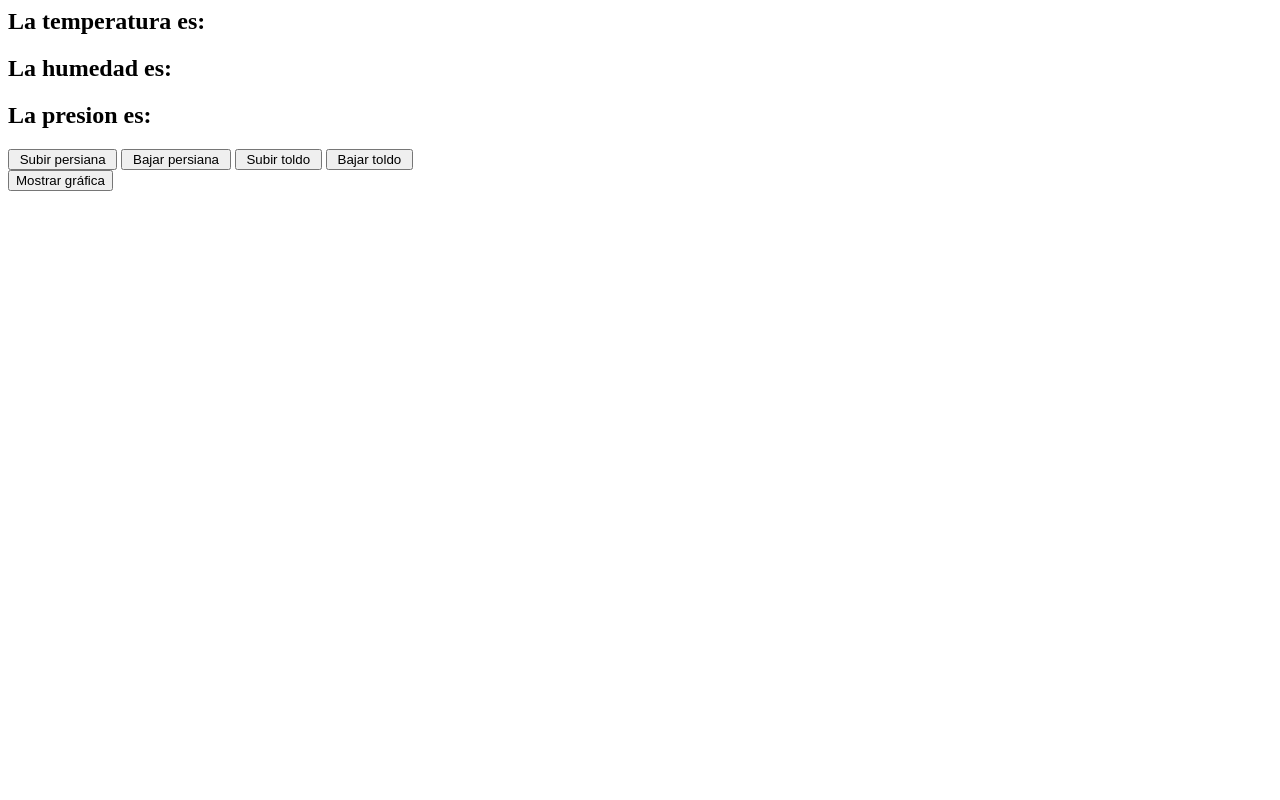
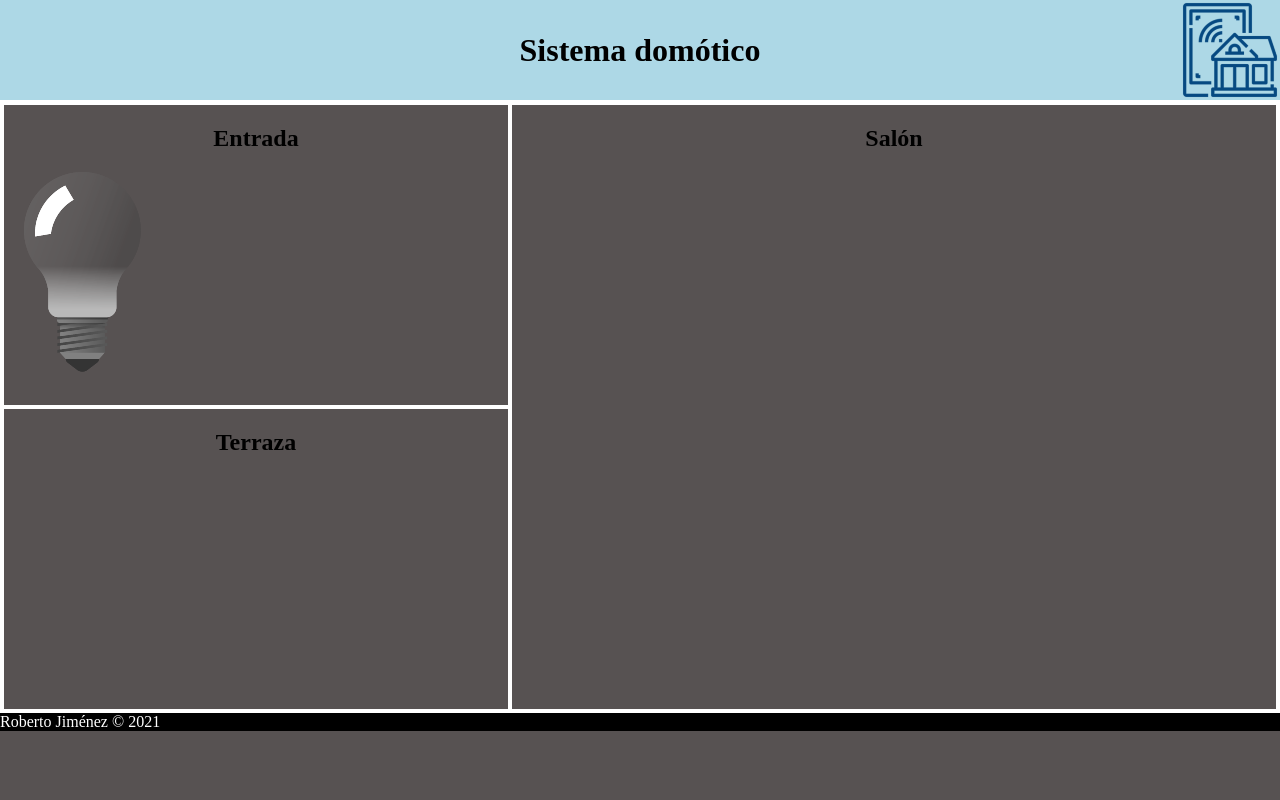
Before and after one commit to RobertoJim/Servidor-Django-MQTT, a Django app: page / in a window 1280 px wide. Run offline with Django 3.2, Linux system fonts and the light colour scheme.

Commit message:
Principio implementacion interfaz

```diff
--- a/ProyectoMQTT/ProyectoMQTT/mqtt.py
+++ b/ProyectoMQTT/ProyectoMQTT/mqtt.py
@@ -4,7 +4,7 @@ import json
 
 from datetime import datetime
 
-SensorJson={};temperatura="";humedad="";presion="";mensaje4=""; mensaje5 = ""
+SensorJson={};temperatura="";humedad="";presion="";mensajeLed=""; mensaje5 = ""
 
 arrayTemperatura = ['', '', '', '', '', '', '', '', '', '', '', '']
 arrayHora = ['', '', '', '', '', '', '', '', '', '', '', '']
@@ -31,7 +31,7 @@ def on_connect(client, userdata, flags, rc):
 
 def on_message(client, userdata, msg):
 
-    global SensorJson; global mensaje4; global mensaje5; global temperatura; global humedad ; global presion
+    global SensorJson; global mensajeLed; global mensaje5; global temperatura; global humedad ; global presion
 
     global arrayTemperatura; global arrayHora
 
@@ -53,7 +53,8 @@ def on_message(client, userdata, msg):
 
 
     if str(msg.topic) == "esp32/LED":
-        mensaje4 = str(msg.payload)[2:][:-1] #elimino los dos primeros caracteres y el ultimo (mensaje original: b'22.22')
+        mensajeLed = str(msg.payload)[2:][:-1] #elimino los dos primeros caracteres y el ultimo (mensaje original: b'22.22')
+        print("Mi mensaje led es: " + mensajeLed)
         #print(mensaje4)
         #print(msg.topic+ " "+str(msg.payload))
 
@@ -62,6 +63,6 @@ client = mqtt.Client()
 client.on_connect = on_connect
 client.on_message = on_message
 
-client.connect("192.168.1.36", 1883, 60)
+client.connect("192.168.1.37", 1883, 60)
 #client.loop_start()
 #client.loop_start()
--- a/ProyectoMQTT/ProyectoMQTT/views.py
+++ b/ProyectoMQTT/ProyectoMQTT/views.py
@@ -11,9 +11,16 @@ import ProyectoMQTT
 from ProyectoMQTT.mqtt import *
 from ProyectoMQTT.weather import comprobarViento
 
+'''def MQTT(request):
+
+    return render(request, 'inicioAntiguo.html',
+     context={'temperatura' : ProyectoMQTT.mqtt.temperatura,
+     'humedad' : ProyectoMQTT.mqtt.humedad, 'presion' : ProyectoMQTT.mqtt.presion, 'toldo' : ProyectoMQTT.mqtt.mensaje5})'''
+
 def MQTT(request):
 
-    return render(request, 'inicio.html', context={'temperatura' : ProyectoMQTT.mqtt.temperatura, 'humedad' : ProyectoMQTT.mqtt.humedad, 'presion' : ProyectoMQTT.mqtt.presion, 'toldo' : ProyectoMQTT.mqtt.mensaje5})
+
+    return render(request, 'inicio.html', context={'bombilla': ProyectoMQTT.mqtt.mensajeLed})
 
 
 def subirPersiana(request):
--- a/ProyectoMQTT/ProyectoMQTT/weather.py
+++ b/ProyectoMQTT/ProyectoMQTT/weather.py
@@ -52,7 +52,7 @@ def recogerDatos():
         velocidadViento = data["hourly"][1]["wind_speed"] # Estoy comprobando la velocidad del viento dentro de una hora, quizas seria mejor comprobar la actual
         rafagaViento = data["hourly"][1]["wind_gust"]
 
-        if (velocidadViento < 5) or (rafagaViento < 8): #Guardo el mensaje para que aparezca en la alerta al pulsar el boton
+        if (velocidadViento < 5) and (rafagaViento < 8): #Guardo el mensaje para que aparezca en la alerta al pulsar el boton
             ProyectoMQTT.mqtt.mensaje5 = "Subiendo toldo"
         else:
             ProyectoMQTT.mqtt.mensaje5 = "Hace mucho viento, peligro de que se rompa el toldo"
@@ -70,5 +70,5 @@ def recogerDatos():
 
 def comprobarViento():
 
-    if (velocidadViento < 5) or (rafagaViento < 8):
+    if (velocidadViento < 5) and (rafagaViento < 8):
         client.publish("esp32/toldo","up")
--- a/ProyectoMQTT/Sensores/views.py
+++ b/ProyectoMQTT/Sensores/views.py
@@ -1,4 +1,4 @@
 from django.shortcuts import render
 
 def index(request):
-    return render(request, 'base.html', context={'text' : 'Hello world'})
+    return render(request, 'base.html')
--- /dev/null
+++ b/ProyectoMQTT/static/inicio.css
@@ -0,0 +1,99 @@
+
+*{
+    margin: 0px auto;
+
+}
+
+body{
+
+    background: rgb(87, 82, 82);
+
+}
+
+#container{
+    width: 100%;
+   /*margin: 0px auto;*/
+
+
+}
+
+header{
+    background: lightblue;
+
+
+    text-align: center;
+    line-height: 100px;
+
+    /*width: auto;*/
+    /*color: white;*/
+    border-bottom: 1px solid white;
+    background-image: url(controlador-de-la-tableta.png);
+    background-repeat: no-repeat;
+    background-position-x: right;
+}
+
+
+footer{
+    clear:both;
+    background: black;
+    color:white;
+}
+
+
+#entrada{
+    text-align: center;
+    border: 4px solid white;
+
+    float: left;
+    min-height: 280px;
+
+    width: calc(40% - 8px);
+
+    padding-top: 20px;
+
+
+    /*background: url(images/bombilla\ encendida.png) left center no-repeat;*/
+    /*background-image: url(images/bombilla\ encendida.png);
+    background-repeat: no-repeat;
+    /*background-position-x:left;
+    background-position-y: center;*/
+}
+
+#bombilla{
+    float: left;
+    padding-left: 4%;
+    padding-top: 20px;
+
+    /*float: left;*/
+}
+
+#terraza{
+    text-align: center;
+    /*margin: 0px auto;*/
+    border-left: 4px solid white;
+    border-right: 4px solid white;
+    border-bottom: 4px solid white;
+
+    float: left;
+    min-height: 280px;
+    width: calc(40% - 8px);
+    padding-top: 20px;
+}
+
+#salon{
+
+    /*margin: 0px auto;*/
+    /*border-top: 2px solid white;
+    border-right: 2px solid white;
+    border-left: 2px solid white;
+    border-bottom: 2px solid white;*/
+
+    border-top: 4px solid white;
+    border-right: 4px solid white;
+    border-bottom: 4px solid white;
+    float: right;
+    text-align: center;
+    min-height: 584px;
+    padding-top: 20px;
+    width: calc(60% - 4px);
+}
--- a/ProyectoMQTT/templates/inicio.html
+++ b/ProyectoMQTT/templates/inicio.html
@@ -1,79 +1,55 @@
+{% load static %}
+<!DOCTYPE html>
 <html>
-<meta http-equiv="refresh" content="5" /
-
+    <head>
+        <meta charset="utf-8" />
+        <title>Sistema dómotico</title>
+        <link rel="stylesheet" href="{% static 'inicio.css' %}" />
+    </head>
     <body>
-        <h2>
-        La temperatura es: {{temperatura}}
-        </h2>
-        <h2>
-        La humedad es: {{humedad}}
-        </h2>
-        <h2>
-        La presion es: {{presion}}
-        </h2>
 
 
-        <input type="button" id='script' name="Subir persiana" value=" Subir persiana " onclick="subirPersiana()">
+        <div id="container">
 
-        <input type="button" id='script' name="Bajar persiana" value=" Bajar persiana " onclick="bajarPersiana()">
+            <header>
+                <h1>Sistema domótico</h1>
+                <!--<img id="casa" src="images/controlador-de-la-tableta.png">-->
+                <!--<img src="images/controlador-de-la-tableta.png"
+                    alt="Imagen casa domótica"
+                    widht="100"
+                    height="100"> -->
 
-        <input type="button" id='script' name="Subir toldo" value=" Subir toldo " onclick="subirToldo()">
+                    <!--<img id="casa" src="images/controlador-de-la-tableta.png">-->
 
-        <input type="button" id='script' name="Bajar toldo" value=" Bajar toldo " onclick="bajarToldo()">
+                </header>
 
 
-        <script src="http://code.jquery.com/jquery-3.3.1.min.js" integrity="sha256-FgpCb/KJQlLNfOu91ta32o/NMZxltwRo8QtmkMRdAu8=" crossorigin="anonymous"></script>
+            <section id="entrada">
+                <h1>Entrada</h1>
+                {% if bombilla %}
 
-        <script>
-            function subirPersiana(){
-                $.ajax({
-                url: "/subirPersiana",
-                context: document.body
-                }).done(function() {
-                alert('Subiendo persiana');;
-                });
-            }
-        </script>
+                    <img id="bombilla" src="{% static 'bombillaencendida.png' %}">
 
-        <script>
-            function bajarPersiana(){
-                $.ajax({
-                url: "/bajarPersiana",
-                context: document.body
-                }).done(function() {
-                alert('Bajando persiana');;
-                });
-            }
-        </script>
+                {% else %}
 
-        <script>
-            function subirToldo(){
-                $.ajax({
-                url: "/subirToldo",
-                context: document.body
-                }).done(function() {
-                alert('{{toldo}}');;
-                });
-            }
-        </script>
+                    <img id="bombilla" src="{% static 'bombillaapagada.png' %}">
 
-        <script>
-            function bajarToldo(){
-                $.ajax({
-                url: "/bajarToldo",
-                context: document.body
-                }).done(function() {
-                alert('Bajando toldo');;
-                });
-            }
-        </script>
+                {% endif %}
 
+            </section>
+            <section id="salon">
+                <!--<img id="bombillaencendida" src="images/bombilla encendida.png">-->
+                <h1>Salón</h1>
+            </section>
+            <section id="terraza">
 
+                <h1>Terraza</h1>
+            </section>
 
-
-            <form action="/Grafica/" method="GET">
-                <input type="submit" value="Mostrar gráfica">
-            </form>
+            <footer>
+                Roberto Jiménez &copy; 2021
+            </footer>
+        </div>
 
 
     </body>
```
Also changed, not shown: ProyectoMQTT/templates/inicioAntiguo.html (added, +80 -0 lines), ProyectoMQTT/static/bombillaapagada.png (added), ProyectoMQTT/static/bombillaencendida.png (added), ProyectoMQTT/static/controlador-de-la-tableta.png (added), 1 other file.
